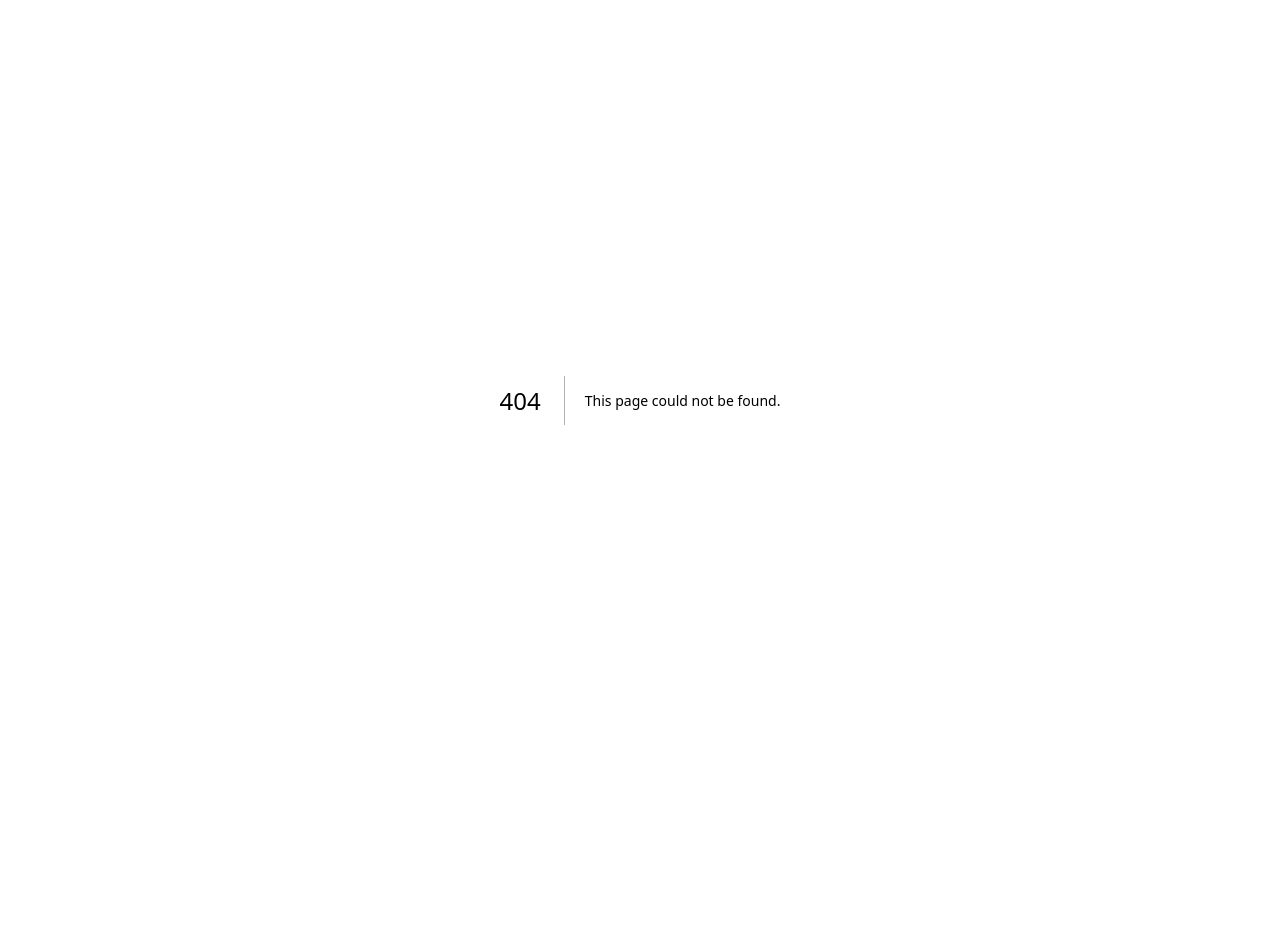
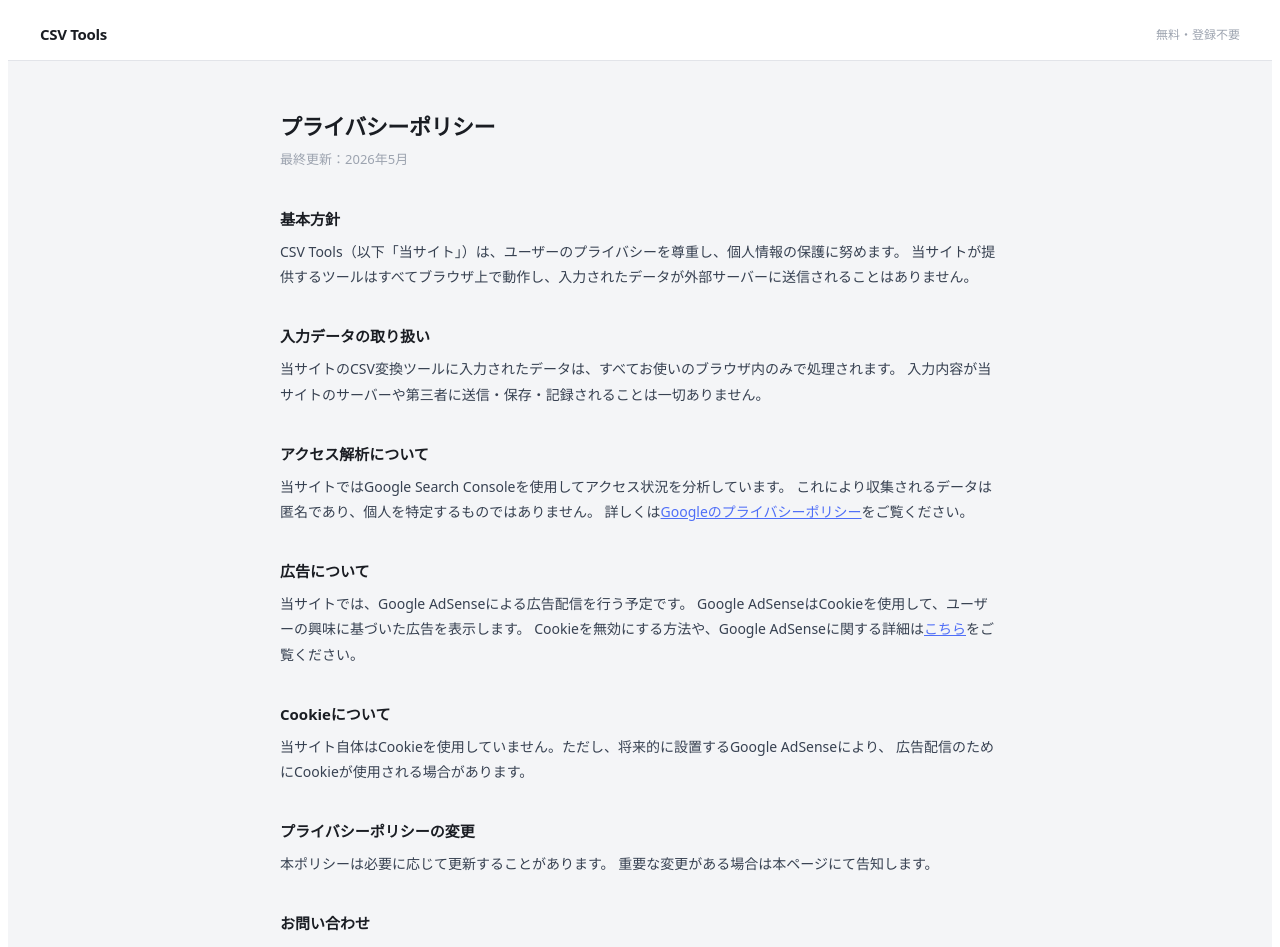
Before and after one commit to KouEgg/csv-to-markdown, a Next.js app: page /privacy in a window 1280 px wide. Before the commit this address had no page. Shown: the top 947 px of the page. Before the commit the page ends 800 px from the top, so only its background shows below. Built offline with nearby package versions, Linux system fonts and the light colour scheme.

Commit message:
add privacy policy page

```diff
--- a/app/page.js
+++ b/app/page.js
@@ -273,7 +273,12 @@ export default function Home() {
       </main>
 
       {/* フッター */}
-      <footer style={{ borderTop: "0.5px solid #e2e4e9", padding: "18px 32px", textAlign: "center" }}>
+      <footer style={{ borderTop: "0.5px solid #e2e4e9", padding: "18px 32px", textAlign: "center", display: "flex", flexDirection: "column", gap: "8px", alignItems: "center" }}>
+        <div style={{ display: "flex", gap: "16px", alignItems: "center" }}>
+          <a href="/privacy" style={{ fontSize: "12px", color: "#6b7280", textDecoration: "none" }}>
+            プライバシーポリシー
+          </a>
+        </div>
         <span style={{ fontSize: "12px", color: "#9ca3af" }}>CSV Tools — 無料オンラインツール集</span>
       </footer>
 
--- /dev/null
+++ b/app/privacy/page.js
@@ -0,0 +1,108 @@
+export const metadata = {
+  title: "プライバシーポリシー | CSV Tools",
+  description: "CSV Toolsのプライバシーポリシーページです。",
+};
+
+export default function PrivacyPolicy() {
+  const siteName = "CSV Tools";
+  const siteUrl = "https://csv-to-markdown-six.vercel.app";
+  const contactEmail = "（メールアドレスを後で記入）";
+  const lastUpdated = "2026年5月";
+
+  return (
+    <div style={{ minHeight: "100vh", background: "#f4f5f7", fontFamily: "system-ui, sans-serif" }}>
+
+      {/* ナビゲーションバー */}
+      <header style={{ background: "#fff", borderBottom: "1px solid #e2e4e9", padding: "0 32px", height: "52px", display: "flex", alignItems: "center", justifyContent: "space-between" }}>
+        <a href="/" style={{ fontSize: "15px", fontWeight: 700, color: "#1a1d23", letterSpacing: "-0.02em", textDecoration: "none" }}>
+          CSV Tools
+        </a>
+        <span style={{ fontSize: "12px", color: "#9ca3af" }}>無料・登録不要</span>
+      </header>
+
+      <main style={{ maxWidth: "720px", margin: "0 auto", padding: "48px 24px 80px" }}>
+
+        <h1 style={{ fontSize: "22px", fontWeight: 700, color: "#1a1d23", margin: "0 0 8px", letterSpacing: "-0.02em" }}>
+          プライバシーポリシー
+        </h1>
+        <p style={{ fontSize: "13px", color: "#9ca3af", margin: "0 0 40px" }}>最終更新：{lastUpdated}</p>
+
+        <div style={{ display: "flex", flexDirection: "column", gap: "36px" }}>
+
+          <section>
+            <h2 style={{ fontSize: "15px", fontWeight: 700, color: "#1a1d23", margin: "0 0 10px" }}>基本方針</h2>
+            <p style={{ fontSize: "14px", color: "#374151", lineHeight: 1.8, margin: 0 }}>
+              {siteName}（以下「当サイト」）は、ユーザーのプライバシーを尊重し、個人情報の保護に努めます。
+              当サイトが提供するツールはすべてブラウザ上で動作し、入力されたデータが外部サーバーに送信されることはありません。
+            </p>
+          </section>
+
+          <section>
+            <h2 style={{ fontSize: "15px", fontWeight: 700, color: "#1a1d23", margin: "0 0 10px" }}>入力データの取り扱い</h2>
+            <p style={{ fontSize: "14px", color: "#374151", lineHeight: 1.8, margin: 0 }}>
+              当サイトのCSV変換ツールに入力されたデータは、すべてお使いのブラウザ内のみで処理されます。
+              入力内容が当サイトのサーバーや第三者に送信・保存・記録されることは一切ありません。
+            </p>
+          </section>
+
+          <section>
+            <h2 style={{ fontSize: "15px", fontWeight: 700, color: "#1a1d23", margin: "0 0 10px" }}>アクセス解析について</h2>
+            <p style={{ fontSize: "14px", color: "#374151", lineHeight: 1.8, margin: 0 }}>
+              当サイトではGoogle Search Consoleを使用してアクセス状況を分析しています。
+              これにより収集されるデータは匿名であり、個人を特定するものではありません。
+              詳しくは
+              <a href="https://policies.google.com/privacy" target="_blank" rel="noopener noreferrer" style={{ color: "#4f6ef7" }}>
+                Googleのプライバシーポリシー
+              </a>
+              をご覧ください。
+            </p>
+          </section>
+
+          <section>
+            <h2 style={{ fontSize: "15px", fontWeight: 700, color: "#1a1d23", margin: "0 0 10px" }}>広告について</h2>
+            <p style={{ fontSize: "14px", color: "#374151", lineHeight: 1.8, margin: 0 }}>
+              当サイトでは、Google AdSenseによる広告配信を行う予定です。
+              Google AdSenseはCookieを使用して、ユーザーの興味に基づいた広告を表示します。
+              Cookieを無効にする方法や、Google AdSenseに関する詳細は
+              <a href="https://policies.google.com/technologies/ads" target="_blank" rel="noopener noreferrer" style={{ color: "#4f6ef7" }}>
+                こちら
+              </a>
+              をご覧ください。
+            </p>
+          </section>
+
+          <section>
+            <h2 style={{ fontSize: "15px", fontWeight: 700, color: "#1a1d23", margin: "0 0 10px" }}>Cookieについて</h2>
+            <p style={{ fontSize: "14px", color: "#374151", lineHeight: 1.8, margin: 0 }}>
+              当サイト自体はCookieを使用していません。ただし、将来的に設置するGoogle AdSenseにより、
+              広告配信のためにCookieが使用される場合があります。
+            </p>
+          </section>
+
+          <section>
+            <h2 style={{ fontSize: "15px", fontWeight: 700, color: "#1a1d23", margin: "0 0 10px" }}>プライバシーポリシーの変更</h2>
+            <p style={{ fontSize: "14px", color: "#374151", lineHeight: 1.8, margin: 0 }}>
+              本ポリシーは必要に応じて更新することがあります。
+              重要な変更がある場合は本ページにて告知します。
+            </p>
+          </section>
+
+          <section>
+            <h2 style={{ fontSize: "15px", fontWeight: 700, color: "#1a1d23", margin: "0 0 10px" }}>お問い合わせ</h2>
+            <p style={{ fontSize: "14px", color: "#374151", lineHeight: 1.8, margin: 0 }}>
+              本ポリシーに関するお問い合わせは以下までご連絡ください。<br />
+              メールアドレス：ktakajobs@gmail.com
+            </p>
+          </section>
+
+        </div>
+      </main>
+
+      {/* フッター */}
+      <footer style={{ borderTop: "0.5px solid #e2e4e9", padding: "18px 32px", textAlign: "center" }}>
+        <span style={{ fontSize: "12px", color: "#9ca3af" }}>CSV Tools — 無料オンラインツール集</span>
+      </footer>
+
+    </div>
+  );
+}
```
